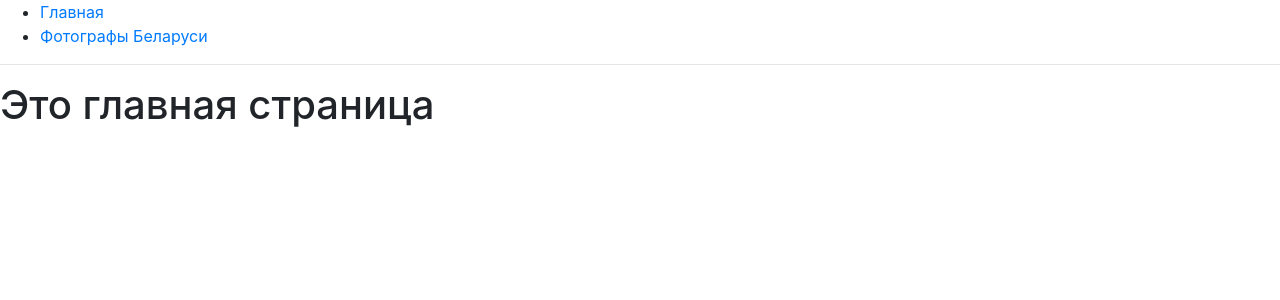
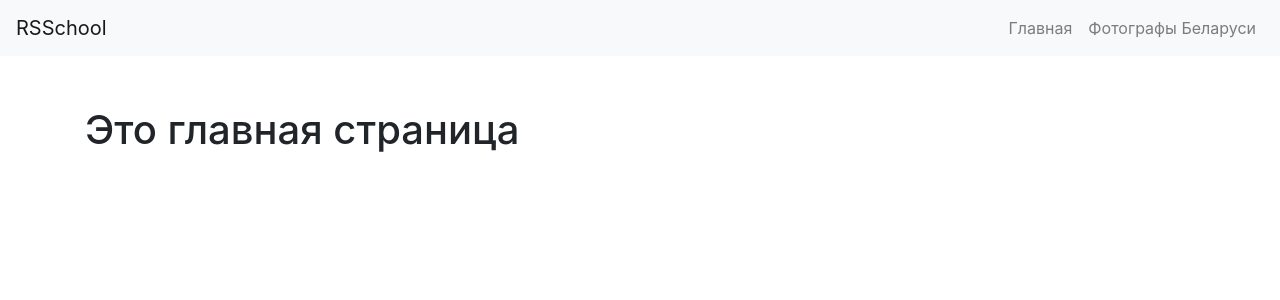
Before and after one commit to KirillTovpinets/RSConf-landing-page, a React (Create React App) app: page / in a window 1280 px wide. Shown: the top 300 px of the page. Built offline with nearby package versions, Linux system fonts and the light colour scheme.

Commit message:
feat: add List Component and PhotograperCard and mount routing

```diff
--- a/src/App.css
+++ b/src/App.css
@@ -1,32 +1,3 @@
-.App {
-  text-align: center;
+.content{
+	padding: 50px 0px;
 }
-
-.App-logo {
-  animation: App-logo-spin infinite 20s linear;
-  height: 40vmin;
-}
-
-.App-header {
-  background-color: #282c34;
-  min-height: 100vh;
-  display: flex;
-  flex-direction: column;
-  align-items: center;
-  justify-content: center;
-  font-size: calc(10px + 2vmin);
-  color: white;
-}
-
-.App-link {
-  color: #61dafb;
-}
-
-@keyframes App-logo-spin {
-  from {
-    transform: rotate(0deg);
-  }
-  to {
-    transform: rotate(360deg);
-  }
-}
--- a/src/App.js
+++ b/src/App.js
@@ -3,25 +3,54 @@ import { BrowserRouter as Router, Route, Link } from "react-router-dom";
 import './App.css';
 import Home from './components/Home';
 import Photographers from './components/Photograpers';
+import {
+  Collapse,
+  Navbar,
+  NavbarToggler,
+  NavbarBrand,
+  Nav,
+  NavItem,
+  NavLink,
+  Container } from 'reactstrap';
 
 class App extends Component {
+	constructor(props) {
+    super(props);
+
+    this.toggle = this.toggle.bind(this);
+    this.state = {
+      isOpen: false
+    };
+  }
+  toggle() {
+    this.setState({
+      isOpen: !this.state.isOpen
+    });
+  }
   render() {
     return (
 				<Router>
 					<div>
-					<ul>
-						<li>
-							<Link to="/">Главная</Link>
-						</li>
-						<li>
-							<Link to="/photographers">Фотографы Беларуси</Link>
-						</li>
-					</ul>
-
-					<hr />
-
+						<Navbar color="light" light expand="md">
+							<NavbarBrand href="/">RSSchool</NavbarBrand>
+							<NavbarToggler onClick={this.toggle} />
+							<Collapse isOpen={this.state.isOpen} navbar>
+								<Nav className="ml-auto" navbar>
+									<NavItem>
+										<NavLink href="/">Главная</NavLink>
+									</NavItem>
+									<NavItem>
+										<NavLink href="/photographers/">Фотографы Беларуси</NavLink>
+									</NavItem>
+								</Nav>
+							</Collapse>
+						</Navbar>
+						<div className="content">
+							<Container>
 								<Route exact path="/" component={Home} />
 								<Route path="/photographers" component={Photographers} />
+							</Container>
+						</div>
 					</div>
 				</Router>
     );
--- /dev/null
+++ b/src/components/List.js
@@ -0,0 +1,18 @@
+import React, { Component } from 'react'
+import PhotographerCard from './PhotograperCard';
+import { Row, Col } from 'reactstrap';
+
+export default class List extends Component {
+	render() {
+		return (
+			<Row>
+				<Col md="3">
+					<PhotographerCard route={this.props.match.url}/>
+				</Col>
+				<Col md="3">
+					<PhotographerCard route={this.props.match.url}/>
+				</Col>
+			</Row>
+		)
+	}
+}
--- /dev/null
+++ b/src/components/PhotograperCard.js
@@ -0,0 +1,21 @@
+import React from 'react';
+import { Card, CardImg, CardText, CardBody,
+  CardTitle, CardSubtitle, CardLink } from 'reactstrap';
+
+const PhotograperCard = ({route}) => {
+  return (
+    <div>
+      <Card>
+        <CardImg top width="100%" src="https://placeholdit.imgix.net/~text?txtsize=33&txt=318%C3%97180&w=318&h=180" alt="Card image cap" />
+        <CardBody>
+          <CardTitle>Card title</CardTitle>
+          <CardSubtitle>Card subtitle</CardSubtitle>
+          <CardText>Some quick example text to build on the card title and make up the bulk of the card's content.</CardText>
+          <CardLink href={route.concat('Tovpinets')}>Подробнее</CardLink>
+        </CardBody>
+      </Card>
+    </div>
+  );
+};
+
+export default PhotograperCard;
--- a/src/components/Photograpers.js
+++ b/src/components/Photograpers.js
@@ -1,8 +1,17 @@
-import React, { Component } from 'react'
-
+import React, { Component, Fragment} from 'react'
+import PhotographerCard from './PhotograperCard';
+import { Row, Col } from 'reactstrap';
+import { BrowserRouter as Router, Route, Link } from "react-router-dom";
+import Personal from './Personal';
+import List from './List';
 
 export default class Photographers extends Component {
 	render() {
-		return (<h1>Это список фотографов</h1>)
+		return (
+			<Fragment>
+			<Route exact path={this.props.match.path} component={List}/>
+			<Route path={this.props.match.path.concat('/:id')} component={Personal} />
+			</Fragment>
+		)
 	}
 }
```
Lines whose indentation alone changed are shown as unchanged.
